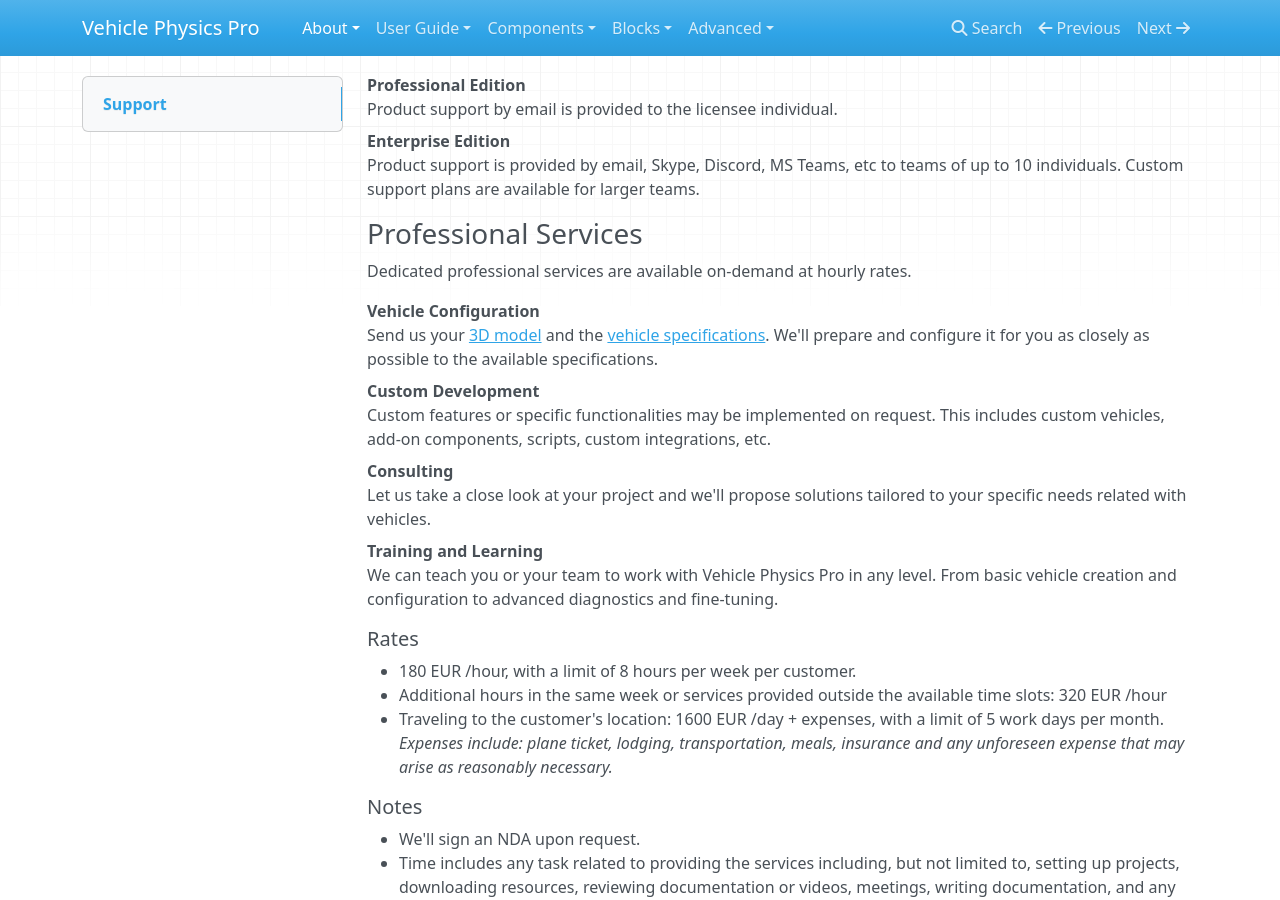
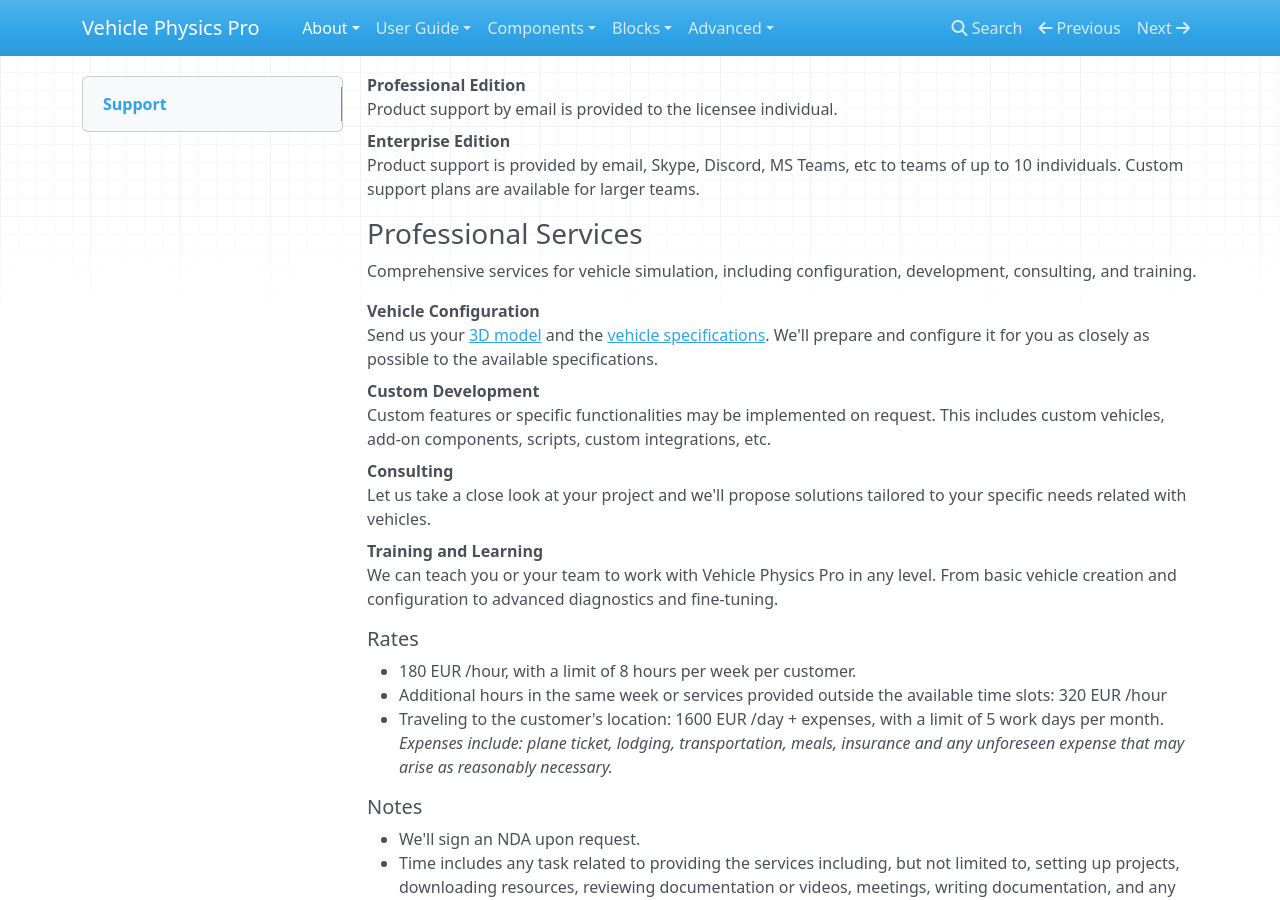
Before and after one commit to EdyJ/vehicle-physics-docs, an MkDocs documentation site: the page built from docs/about/support.md, in a window 1280 px wide and 900 px high, scrolled down 685 px. Built offline with MkDocs 1.6.1, drawn with Linux system fonts in a browser that asks for light colours; nearby versions of some CDN libraries; library files that are not in the unit come from our copies.

Commit message:
Minor amendment

```diff
--- a/docs/about/support.md
+++ b/docs/about/support.md
@@ -22,7 +22,7 @@
 
 ### Professional Services
 
-Dedicated professional services are available on-demand at hourly rates.
+Comprehensive services for vehicle simulation, including configuration, development, consulting, and training.
 
 Vehicle Configuration
 :	Send us your [3D model](/user-guide/3d-models/) and the [vehicle specifications](/advanced/configuring-realistic-vehicles/).
```
